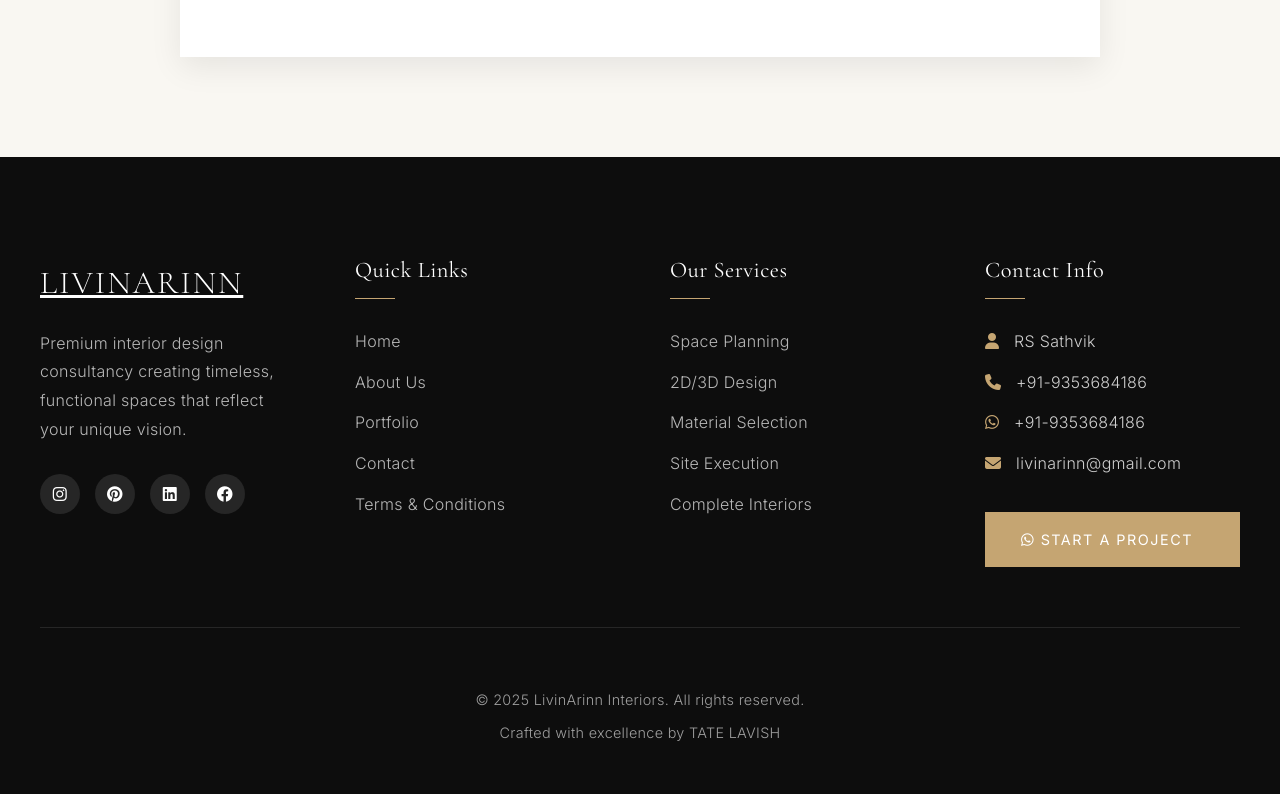
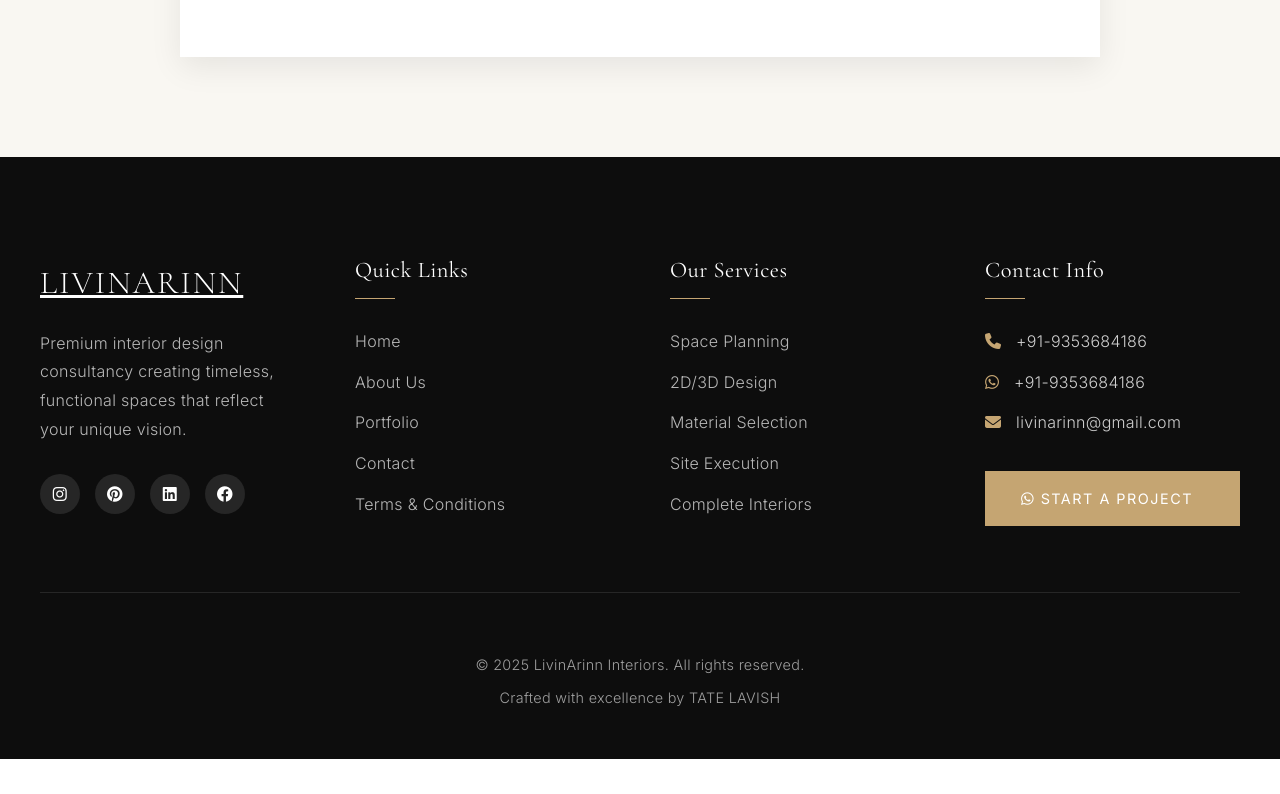
Before and after one commit to tejasgowda04/LIVINARINN-Design-Studio, a plain HTML site: page about-terms.html in a window 1280 px wide. Shown: the part 5472-6266 px from the top of the page. After the commit the page ends 6231 px from the top, so only its background shows below. Drawn offline with nearby package versions, Linux system fonts and the light colour scheme.

Commit message:
Update about-terms.html

```diff
--- a/about-terms.html
+++ b/about-terms.html
@@ -889,7 +889,6 @@
                 <div class="footer-col">
                     <h3>Contact Info</h3>
                     <ul>
-                        <li><i class="fas fa-user" style="margin-right: 10px; color: var(--gold);"></i> RS Sathvik</li>
                         <li><i class="fas fa-phone" style="margin-right: 10px; color: var(--gold);"></i> +91-9353684186</li>
                         <li><i class="fab fa-whatsapp" style="margin-right: 10px; color: var(--gold);"></i> +91-9353684186</li>
                         <li><i class="fas fa-envelope" style="margin-right: 10px; color: var(--gold);"></i> livinarinn@gmail.com</li>
@@ -949,4 +948,5 @@
         }
     </script>
 </body>
+
 </html>
```
